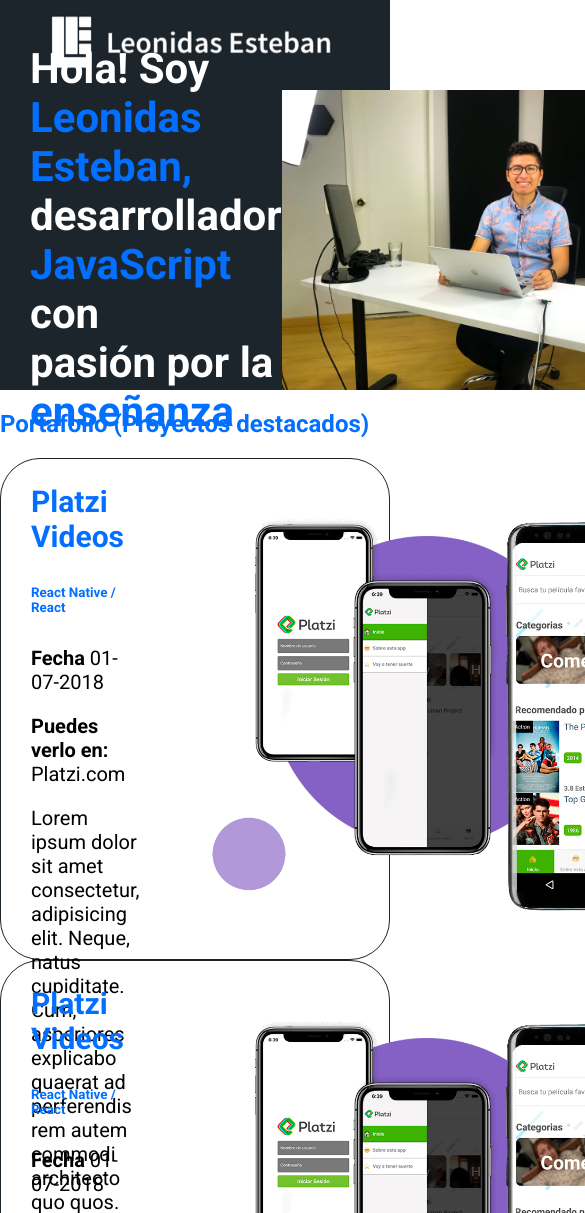
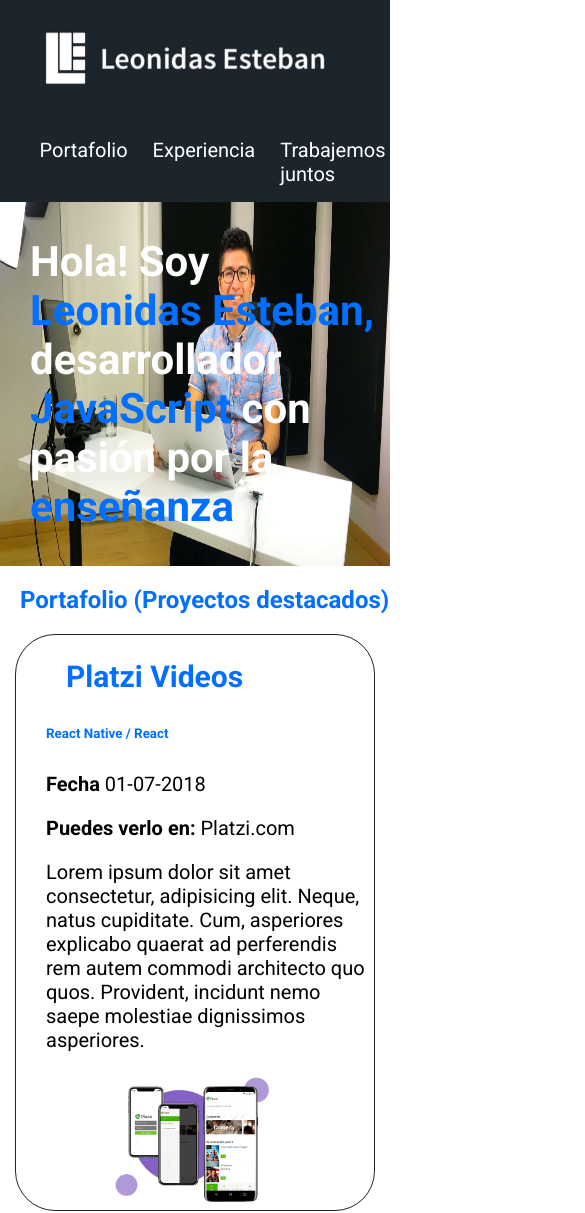
Before and after one commit to MauricioMorenoMorales/Blog-Leonidas-Esteban, a plain HTML site: page index.htm in a window 390 px wide. Shown: the top 1213 px of the page, 585 px wide, since content can reach past the window. Drawn offline with Linux system fonts and the light colour scheme.

Commit message:
Responsive agregado, solo falta el burger menu

```diff
--- a/index.htm
+++ b/index.htm
@@ -44,9 +44,7 @@
                                    Cum, asperiores explicabo quaerat ad perferendis rem autem commodi architecto
                                    quo quos. Provident, incidunt nemo saepe molestiae dignissimos asperiores.</p>
                          </div>
-                         <figure class="portfolio-image">
-                              <img src="./images/platzi-video-react-native.png" width="600px" alt="">
-                         </figure>
+                         <img src="./images/platzi-video-react-native.png"  alt="">
                     </div>
                     <div class="portfolio-projects">
                          <div class="portfolio-projects-content">
@@ -58,9 +56,7 @@
                                    Cum, asperiores explicabo quaerat ad perferendis rem autem commodi architecto
                                    quo quos. Provident, incidunt nemo saepe molestiae dignissimos asperiores.</p>
                          </div>
-                         <figure class="portfolio-image">
-                              <img src="./images/platzi-video-react-native.png" width="600px" alt="">
-                         </figure>
+                              <img src="./images/platzi-video-react-native.png" alt="">
                     </div>
                </section>
                <section class="events" id="events">
@@ -160,7 +156,7 @@
                          <img src="./images/platzi.png" width="75px" alt="">
                     </div>
                     <div class="credits-right">
-                         <p>Deisgned with love by <br>
+                         <p>Deisgned with 💙 by <br>
                          <a href="#">Thespianartist</a></p>
                     </div>
                </section>
--- a/main.css
+++ b/main.css
@@ -75,19 +75,27 @@
 
 /* .------------------------------Portfolio.------------------------------ */
 
+.portfolio h2 {
+     margin-left: 20px;
+}
 .portfolio-projects{
      display: flex;
      border: #1d252c 1px solid;
      border-radius: 40px;
      height: 500px;
+     margin: 15px;
+}
+.portfolio img{
+     width: 50%;
+     height: auto;
 }
 
 .portfolio-projects-content{
      margin-left: 30px;
      font-size: 20px;
 }
-.portfolio-image{
-     width: 500px;
+.portfolio-image img{
+     width: 50%;
      margin-right: 50px;
 }
 /* ---------------------------------events--------------------------------- */
@@ -162,6 +170,7 @@
      color: white;
      padding: 5px 40px;
      border-radius: 20px;
+     margin-left: 12px;
 }
 /*--------------------------------Credits--------------------------------*/
 .credits{
@@ -181,3 +190,45 @@
 .credits-right a{
      color: white;
 }
+/*_________________________________Queries_________________________________*/
+/*_________________________________________________________________________*/
+
+
+@media screen and (max-width: 900px){
+     /*-------------Header-------------*/
+     .header{
+          flex-direction: column;
+          height: auto;
+     }
+     /*--------------Hero--------------*/
+     .hero{
+          position: relative;
+          height: auto;
+          overflow: hidden;
+          align-items: flex-start;
+     }
+     .hero h1{
+          z-index: 1;
+     }
+     .hero figure img{
+          position: absolute;
+          top: -60px;
+          bottom: 0;
+          left: 0;
+          right: 0;
+          height: 500px;
+          width: 100%;
+     }
+     /*-------------portfolio-------------*/
+     .portfolio-projects{
+          flex-direction: column;
+          height: auto;
+          align-items: center;
+     }
+}
+/*________________________480________________________*/
+@media screen and (max-width: 470px){
+     .contact{
+          flex-direction: column;
+     }
+}
```
Also changed, not shown: test.jsx (added).
